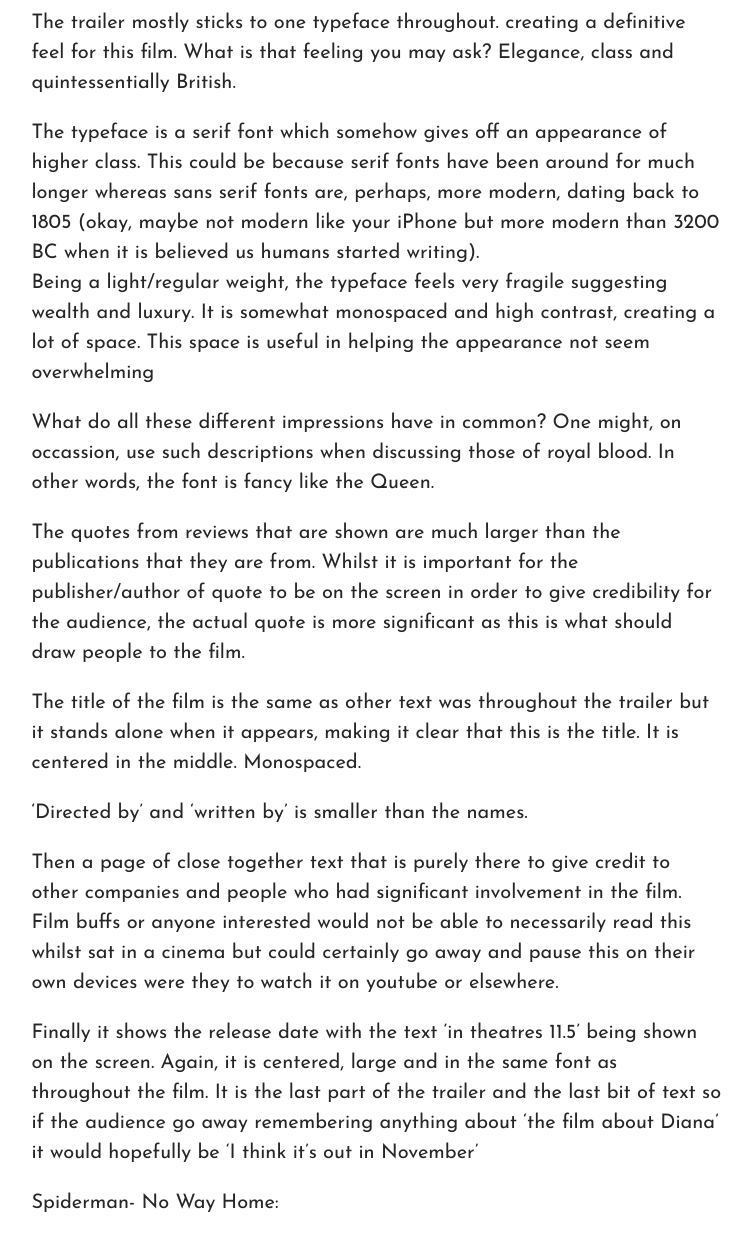
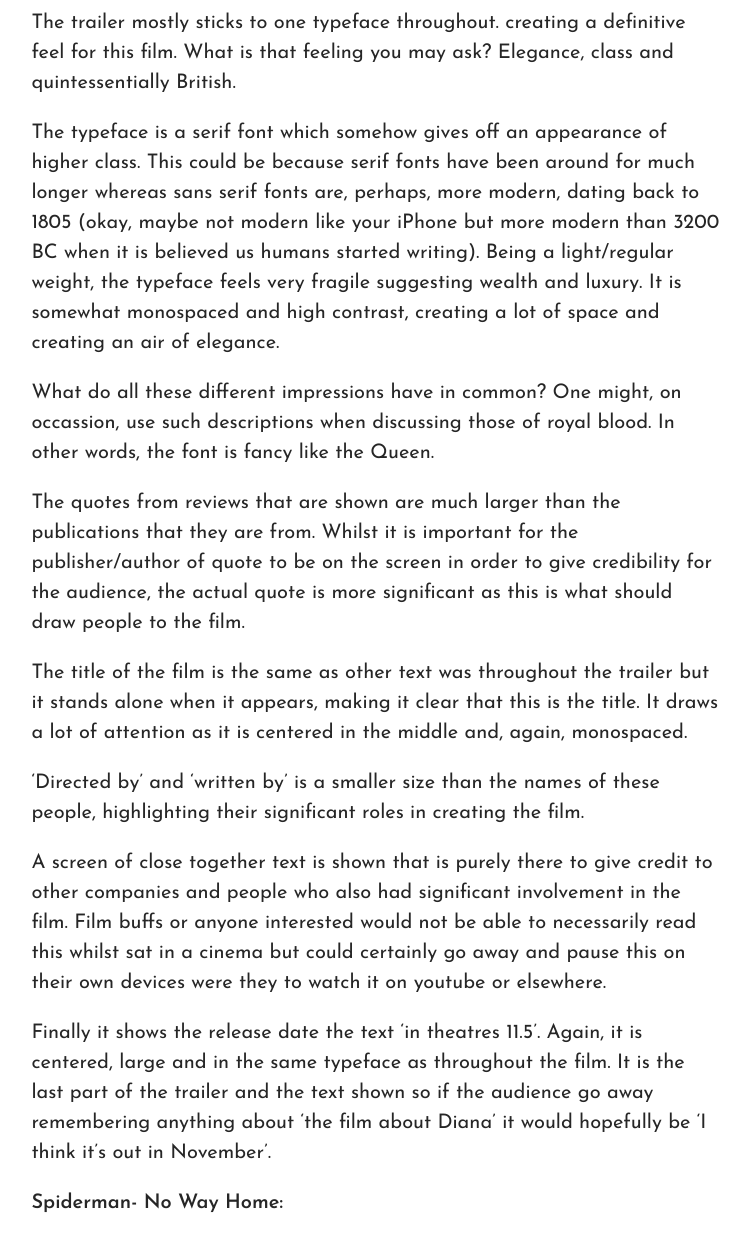
Before and after one commit to laurenlouisap/typography, a Jekyll site: the page built from _posts/2021-11-08-you-love-them-or-you-hate-them-its-the-trailers.md, in a window 1280 px wide and 1400 px high, scrolled down 922 px, cut to the strip 137-1371 px from the top of the window. Shown: the whole strip, without its empty margins (263-1015 px from the left). Built offline with Jekyll 4.4.1, drawn with Linux system fonts in a browser that asks for light colours; some web fonts are replaced; some of the changed text lies outside the part shown.

Commit message:
Update Post “2021-11-08-you-love-them-or-you-hate-them-its-the-trailers”

```diff
--- a/_posts/2021-11-08-you-love-them-or-you-hate-them-its-the-trailers.md
+++ b/_posts/2021-11-08-you-love-them-or-you-hate-them-its-the-trailers.md
@@ -15,30 +15,31 @@ While some may begrude the trailers that play before a film, in all the times I'
 
 On my recent cinema trips, I made sure to pay special attention to the typography used in the trailers.
 
-Spencer- watch the trailer here:
+**Spencer- watch the trailer here:**
 
 <div class="video-box"><iframe width="560" height="315" src="https://www.youtube.com/embed/https://www.youtube.com/watch?v=20BIS4YxP5Q?rel=0" allow="accelerometer; autoplay; encrypted-media; gyroscope; picture-in-picture" allowfullscreen></iframe></div>
 
 The trailer mostly sticks to one typeface throughout. creating a definitive feel for this film. What is that feeling you may ask? Elegance, class and quintessentially British.
 
-The typeface is a serif font which somehow gives off an appearance of higher class. This could be because serif fonts have been around for much longer whereas sans serif fonts are, perhaps, more modern, dating back to 1805 (okay, maybe not modern like your iPhone but more modern than 3200 BC when it is believed us humans started writing).\
-Being a light/regular weight, the typeface feels very fragile suggesting wealth and luxury. It is somewhat monospaced and high contrast, creating a lot of space. This space is useful in helping the appearance not seem overwhelming
+The typeface is a serif font which somehow gives off an appearance of higher class. This could be because serif fonts have been around for much longer whereas sans serif fonts are, perhaps, more modern, dating back to 1805 (okay, maybe not modern like your iPhone but more modern than 3200 BC when it is believed us humans started writing). Being a light/regular weight, the typeface feels very fragile suggesting wealth and luxury. It is somewhat monospaced and high contrast, creating a lot of space and creating an air of elegance.
 
 What do all these different impressions have in common? One might, on occassion, use such descriptions when discussing those of royal blood. In other words, the font is fancy like the Queen.
 
 The quotes from reviews that are shown are much larger than the publications that they are from. Whilst it is important for the publisher/author of quote to be on the screen in order to give credibility for the audience, the actual quote is more significant as this is what should draw people to the film.
 
-The title of the film is the same as other text was throughout the trailer but it stands alone when it appears, making it clear that this is the title. It is centered in the middle. Monospaced.
+The title of the film is the same as other text was throughout the trailer but it stands alone when it appears, making it clear that this is the title. It draws a lot of attention as it is centered in the middle and, again, monospaced.
 
-'Directed by' and 'written by' is smaller than the names.
+'Directed by' and 'written by' is a smaller size than the names of these people, highlighting their significant roles in creating the film.
 
-Then a page of close together text that is purely there to give credit to other companies and people who had significant involvement in the film. Film buffs or anyone interested would not be able to necessarily read this whilst sat in a cinema but could certainly go away and pause this on their own devices were they to watch it on youtube or elsewhere.
+A screen of close together text is shown that is purely there to give credit to other companies and people who also had significant involvement in the film. Film buffs or anyone interested would not be able to necessarily read this whilst sat in a cinema but could certainly go away and pause this on their own devices were they to watch it on youtube or elsewhere.
 
-Finally it shows the release date with the text 'in theatres 11.5' being shown on the screen. Again, it is centered, large and in the same font as throughout the film. It is the last part of the trailer and the last bit of text so if the audience go away remembering anything about 'the film about Diana' it would hopefully be 'I think it's out in November'
+Finally it shows the release date the text 'in theatres 11.5'. Again, it is centered, large and in the same typeface as throughout the film. It is the last part of the trailer and the text shown so if the audience go away remembering anything about 'the film about Diana' it would hopefully be 'I think it's out in November'.
 
-Spiderman- No Way Home:
+**Spiderman- No Way Home:**
 
 <div class="video-box"><iframe width="560" height="315" src="https://www.youtube.com/embed/https://www.youtube.com/watch?v=rt-2cxAiPJk?rel=0" allow="accelerometer; autoplay; encrypted-media; gyroscope; picture-in-picture" allowfullscreen></iframe></div>
+
+The first text shown in this trailer is in the film company logos (Sony, Columbia and Marvel Studios).
 
 Film company logos. Sony. Columbia. Marvel studios. All in capitals, heavy weight, block style lettering. Low contrast. Helps make it all very striking and bold and eye-catching just as superheros are. They stand out. All silver in colour/look metallic. This is normal for marvel and columbia but sony doesn't always look this way. Stylistic choice to fit in with the others for the trailer. Metallic choice- typical of action, futuristic, superhero genre films as it relates to lots of elements such as materials used in technology and cars and superhero outfits?
 
```
